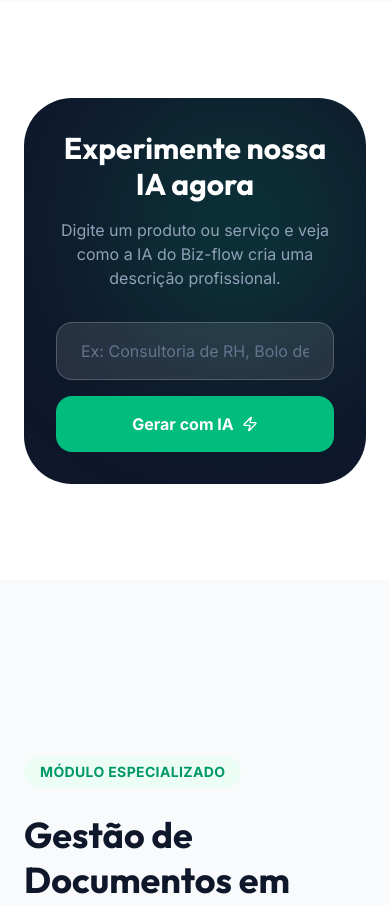
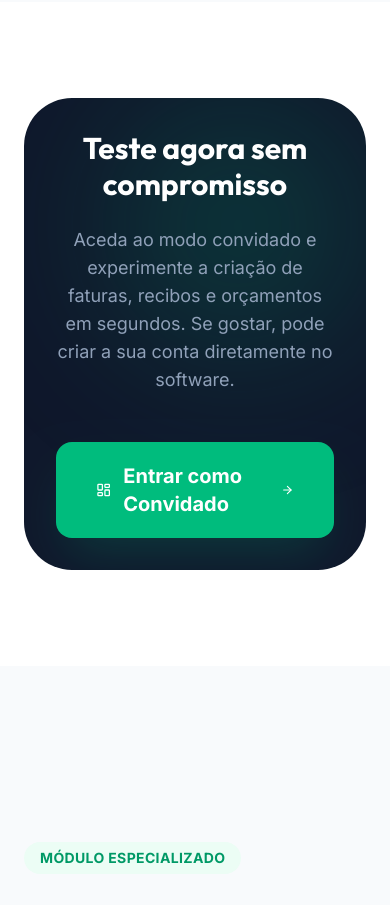
Before and after one commit to autshopping83-oss/P-gina-, a React (Vite) app: page / in a window 390 px wide. Shown: the part 4820-5725 px from the top of the page. Built offline with nearby package versions, Linux system fonts and the light colour scheme.

Commit message:
refactor: Remove unused AI demo component
The AI demo component, which was intended for generating product descriptions, is no longer used and has been removed to simplify the application and reduce bundle size.

```diff
--- a/src/App.tsx
+++ b/src/App.tsx
@@ -21,75 +21,9 @@ import {
   MessageSquare
 } from 'lucide-react';
 import { motion, AnimatePresence } from 'motion/react';
-import { GoogleGenAI } from "@google/genai";
 import PrivacyPolicy from './pages/PrivacyPolicy';
 import TermsOfUse from './pages/TermsOfUse';
 import DeleteAccount from './pages/DeleteAccount';
-
-const AIDemoComponent = () => {
-  const [input, setInput] = useState('');
-  const [result, setResult] = useState('');
-  const [loading, setLoading] = useState(false);
-
-  const generateDescription = async () => {
-    if (!input.trim()) return;
-    setLoading(true);
-    try {
-      const ai = new GoogleGenAI({ apiKey: process.env.GEMINI_API_KEY });
-      const response = await ai.models.generateContent({
-        model: "gemini-3-flash-preview",
-        contents: `Crie uma descrição comercial curta, profissional e atraente para o seguinte produto ou serviço: ${input}. A descrição deve ser em português e ter no máximo 3 frases.`,
-      });
-      setResult(response.text || 'Não foi possível gerar a descrição.');
-    } catch (error) {
-      console.error(error);
-      setResult('Erro ao conectar com a IA. Por favor, tente novamente.');
-    } finally {
-      setLoading(false);
-    }
-  };
-
-  return (
-    <div className="space-y-6">
-      <div className="flex flex-col md:flex-row gap-4">
-        <input
-          type="text"
-          value={input}
-          onChange={(e) => setInput(e.target.value)}
-          placeholder="Ex: Consultoria de RH, Bolo de Chocolate, Design de Logo..."
-          className="flex-1 bg-white/10 border border-white/20 rounded-2xl px-6 py-4 text-white placeholder:text-slate-500 focus:outline-none focus:ring-2 focus:ring-emerald-500 transition-all"
-        />
-        <button
-          onClick={generateDescription}
-          disabled={loading}
-          className="bg-emerald-500 hover:bg-emerald-600 disabled:bg-slate-700 text-white px-8 py-4 rounded-2xl font-bold transition-all flex items-center justify-center gap-2"
-        >
-          {loading ? (
-            <div className="w-5 h-5 border-2 border-white/30 border-t-white rounded-full animate-spin"></div>
-          ) : (
-            <>
-              Gerar com IA
-              <Zap className="w-4 h-4" />
-            </>
-          )}
-        </button>
-      </div>
-
-      <AnimatePresence>
-        {result && (
-          <motion.div
-            initial={{ opacity: 0, y: 10 }}
-            animate={{ opacity: 1, y: 0 }}
-            className="p-6 rounded-2xl bg-white/5 border border-white/10 space-y-2"
-          >
-            <div className="text-xs font-bold text-emerald-400 uppercase tracking-widest">Sugestão da IA</div>
-            <p className="text-slate-200 leading-relaxed italic">"{result}"</p>
-          </motion.div>
-        )}
-      </AnimatePresence>
-    </div>
-  );
-};
 
 const ScrollToTop = () => {
   const { pathname } = useLocation();
@@ -123,7 +57,7 @@ const Navbar = () => {
         <div className="hidden md:flex items-center gap-8">
           <a href="#features" className="text-sm font-medium text-slate-600 hover:text-emerald-600 transition-colors">Funcionalidades</a>
           <a href="#how-it-works" className="text-sm font-medium text-slate-600 hover:text-emerald-600 transition-colors">Como funciona</a>
-          <a href="#ai-demo" className="text-sm font-medium text-slate-600 hover:text-emerald-600 transition-colors">Demo IA</a>
+          <a href="#ai-demo" className="text-sm font-medium text-slate-600 hover:text-emerald-600 transition-colors">Teste o Software</a>
           <a
             href="https://biz-flow.cloud"
             target="_blank"
@@ -151,7 +85,7 @@ const Navbar = () => {
           >
             <a href="#features" onClick={() => setMobileMenuOpen(false)} className="text-lg font-medium text-slate-600">Funcionalidades</a>
             <a href="#how-it-works" onClick={() => setMobileMenuOpen(false)} className="text-lg font-medium text-slate-600">Como funciona</a>
-            <a href="#ai-demo" onClick={() => setMobileMenuOpen(false)} className="text-lg font-medium text-slate-600">Demo IA</a>
+            <a href="#ai-demo" onClick={() => setMobileMenuOpen(false)} className="text-lg font-medium text-slate-600">Teste o Software</a>
             <a
               href="https://biz-flow.cloud"
               target="_blank"
@@ -393,19 +327,32 @@ const LandingPage = () => {
         </div>
       </section>
 
-      {/* AI Demo Section */}
+      {/* Demo Section */}
       <section id="ai-demo" className="py-24 bg-white">
         <div className="max-w-4xl mx-auto px-6">
           <div className="bg-slate-900 rounded-[3rem] p-8 md:p-16 text-white overflow-hidden relative">
             <div className="absolute top-0 right-0 w-64 h-64 bg-emerald-500/20 blur-[80px] rounded-full"></div>
 
             <div className="relative z-10 space-y-8">
-              <div className="text-center space-y-4">
-                <h2 className="text-3xl md:text-4xl font-bold font-display">Experimente nossa IA agora</h2>
-                <p className="text-slate-400">Digite um produto ou serviço e veja como a IA do Biz-flow cria uma descrição profissional.</p>
+              <div className="text-center space-y-6">
+                <h2 className="text-3xl md:text-5xl font-bold font-display">Teste agora sem compromisso</h2>
+                <p className="text-slate-400 text-lg max-w-2xl mx-auto">
+                  Aceda ao modo convidado e experimente a criação de faturas, recibos e orçamentos em segundos. Se gostar, pode criar a sua conta diretamente no software.
+                </p>
               </div>
 
-              <AIDemoComponent />
+              <div className="flex justify-center pt-4">
+                <a
+                  href="https://biz-flow.cloud/?guest=true"
+                  target="_blank"
+                  rel="noopener noreferrer"
+                  className="bg-emerald-500 hover:bg-emerald-600 text-white px-10 py-5 rounded-2xl text-xl font-bold transition-all shadow-2xl shadow-emerald-500/20 flex items-center justify-center gap-3 group"
+                >
+                  <LayoutDashboard className="w-6 h-6" />
+                  Entrar como Convidado
+                  <ArrowRight className="w-5 h-5 group-hover:translate-x-1 transition-transform" />
+                </a>
+              </div>
             </div>
           </div>
         </div>
```
